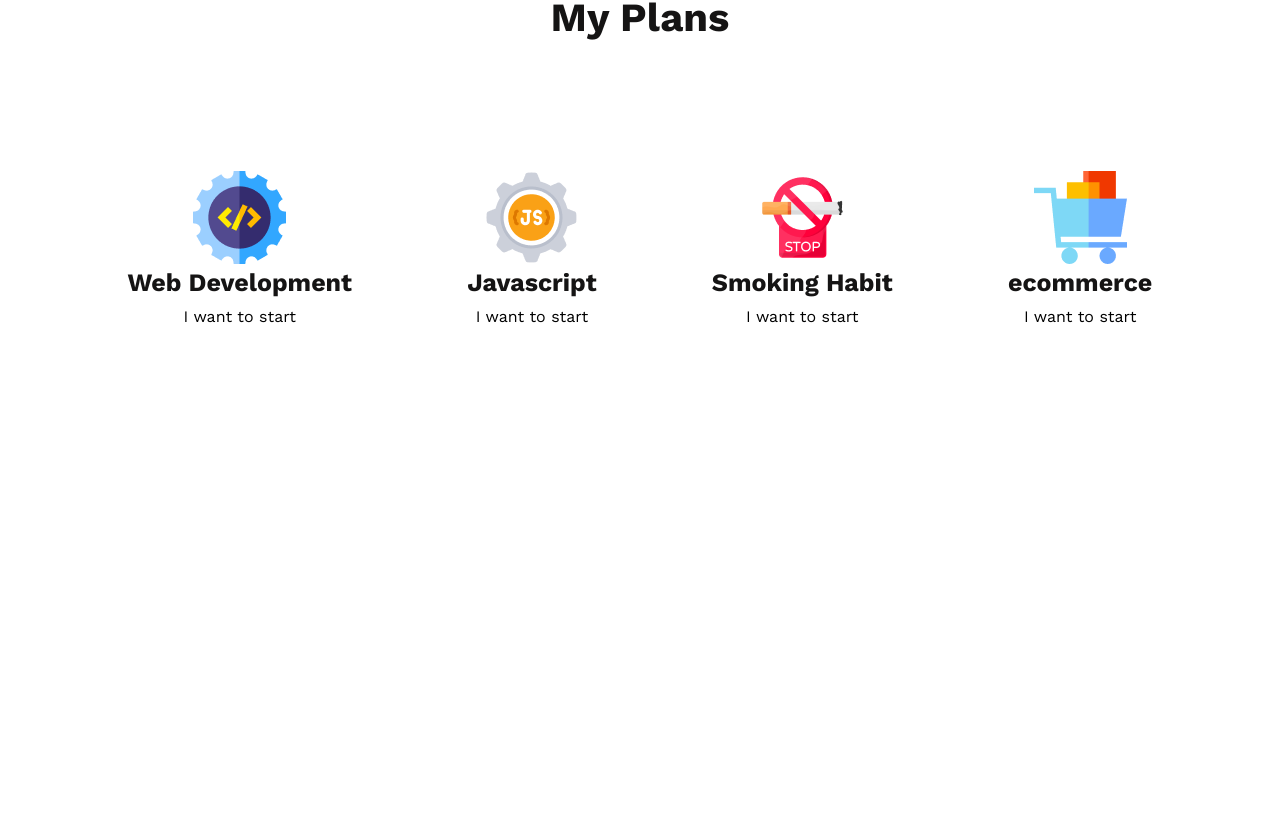
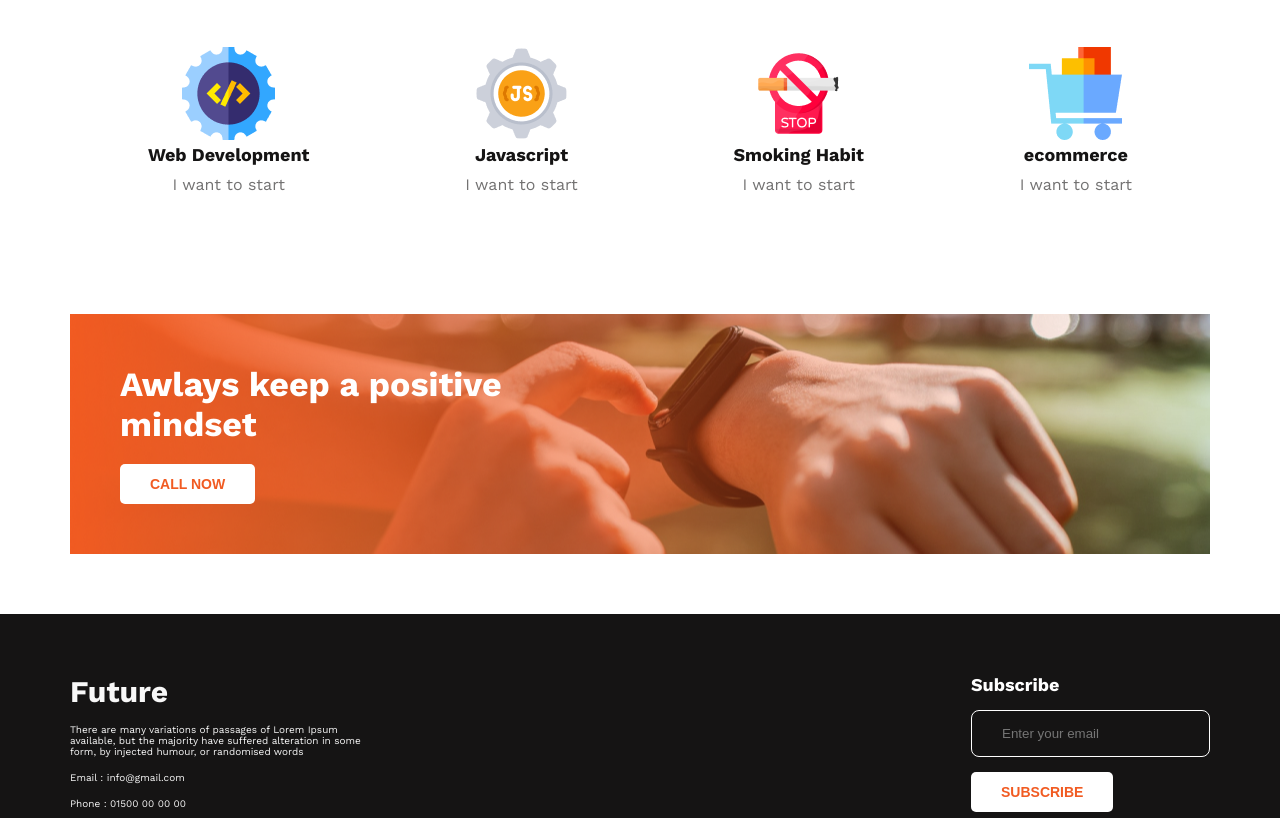
Before and after one commit to pantho0/new-me, a plain HTML site: page index.html in a window 1280 px wide. Shown: the part 1428-2246 px from the top of the page. Before the commit the page ends 1754 px from the top, so only its background shows below. Drawn offline with nearby package versions, Linux system fonts and the light colour scheme.

Commit message:
final retouch

```diff
--- a/index.html
+++ b/index.html
@@ -86,8 +86,35 @@
 
             </div>
         </section>
+        <section class="call">
+            <div class="container">
+                <div class="call-details">
+                    <h3>Awlays keep a positive <br> mindset</h3>
+                    <button class="btn-secondary">call now</button>
+                </div>
+            </div>
+        </section>
     </main>
-    <footer></footer>
+    <footer>
+        <section class="container">
+            <div class="foot-elements">
+                <div class="footer-left">
+                    <h3>Future</h3>
+                    <p>There are many variations of passages of Lorem Ipsum <br> available, but the majority have suffered alteration in some <br> form, by injected humour, or randomised words</p>
+                    <p>Email : info@gmail.com</p>
+                    <p>Phone : 01500 00 00 00</p>
+                    <i class="fa-brands fa-facebook-f"></i>
+                    <i class="fa-brands fa-twitter"></i>
+                    <i class="fa-brands fa-youtube"></i>
+                </div>
+                <div class="foot-right">
+                    <h6>Subscribe</h6>
+                    <input class="c-input" type="email" name="" id="" placeholder="Enter your email">
+                    <button class="btn-secondary">Subscribe</button>
+                </div>
+            </div>
+        </section>
+    </footer>
 </body>
 
 </html>
--- a/styles/styles.css
+++ b/styles/styles.css
@@ -5,7 +5,7 @@
 
 /* Global fonts */
 main,
-header {
+header, footer {
     font-family: 'Work Sans', sans-serif;
 }
 
@@ -16,7 +16,7 @@ header {
     background-repeat: no-repeat;
     background-position: center;
     background-size: cover;
-    padding: 100px 0px;
+    padding: 130px 0px;
 }
 
 .container {
@@ -33,22 +33,26 @@ header {
 
 .header-title h2 {
     color: #151414;
-    font-size: 60px;
+    font-size: 50px;
     font-weight: 700;
 }
 
 .header-desc {
     color: #444343;
     font-size: 16px;
-    margin: 25px 0px;
+    margin: 30px 0px;
 }
 
 .btn-primary {
     border-radius: 5px;
-    background: #F15B22;
-    padding: 20px 30px;
+    background-color: #F15B22;
+    padding: 15px 28px;
     border: 0;
     color: #fff;
+    cursor: pointer;
+}
+.btn-primary:hover{
+    background-color: black;
 }
 
 /* Failure Section Styles here */
@@ -57,7 +61,7 @@ header {
 }
 
 .fail-image img {
-    width: 75%;
+    width: 70%;
 }
 
 .inner-container-failure {
@@ -68,7 +72,7 @@ header {
 
 .fail-desc h2 {
     color: #151414;
-    font-size: 40px;
+    font-size: 35px;
     font-weight: 700;
 }
 
@@ -94,15 +98,15 @@ header {
 }
 
 /* Plan Styles Here */
-.plan-heading {
-    padding: 100px 0px;
+.plan {
+    padding: 60px 0px;
 }
 
 .plan-heading h2 {
     text-align: center;
-    margin-bottom: 30px;
+    margin-bottom: 65px;
     color: #151414;
-    font-size: 40px;
+    font-size: 34px;
     font-weight: 700;
 }
 
@@ -111,13 +115,94 @@ header {
     justify-content: space-around;
     text-align: center;
 }
-
+/* .plan-items img{
+    width: 30%;
+} */
 .plan-items h3 {
     color: #151414;
-    font-size:25px;
+    font-size: 18px;
     font-weight: 700;
     margin-bottom: 10px;
 }
-.plan-items p{
 
+.plan-items p {
+    color: #737272;
+    font-size: 16px;
 }
+
+/* call section styles here */
+.call {
+    padding: 60px 0px;
+}
+
+.call-details {
+    background-image: url('../images/gradient3.png'), url('../images/watch.png');
+    background-repeat: no-repeat;
+    padding: 50px 50px;
+    background-position: center;
+}
+
+.call-details h3 {
+    color: #FFF;
+    font-size: 34px;
+    font-weight: 700;
+    margin-bottom: 20px;
+}
+
+.btn-secondary {
+    border-radius: 5px;
+    background-color: #fff;
+    padding: 12px 30px;
+    border: 0;
+    color: #F15B22;
+    font-size: 14px;
+    font-weight: 600;
+    text-transform: uppercase;
+    cursor: pointer;
+}
+
+/* footer styles here */
+footer {
+    background-color: #151414;
+    padding: 60px 0px;
+}
+
+.foot-elements {
+    display: flex;
+    justify-content: space-between;
+}
+
+.footer-left h3 {
+    color: #F8F8F8;
+    font-size: 30px;
+    font-weight: 700;
+    margin-bottom: 15px;
+}
+.footer-left p {
+    color: #F8F8F8;
+    font-size: 10px;
+    margin-bottom: 15px;
+}
+
+.footer-left i {
+    color: #F15B22;
+    font-size: 20px;
+    margin-right: 15px;
+}
+.foot-right h6{
+    color: #FFF;
+    font-size: 18px;
+    font-weight: 600;
+    margin-bottom: 15px;
+}
+.c-input {
+    display: block;
+    padding: 15px 30px;
+    background: transparent;
+}
+input{
+    color:#F3F3F3;
+    border: 1px solid #FFFFFF;
+    border-radius: 8px;
+    margin-bottom: 15px;
+}
```
